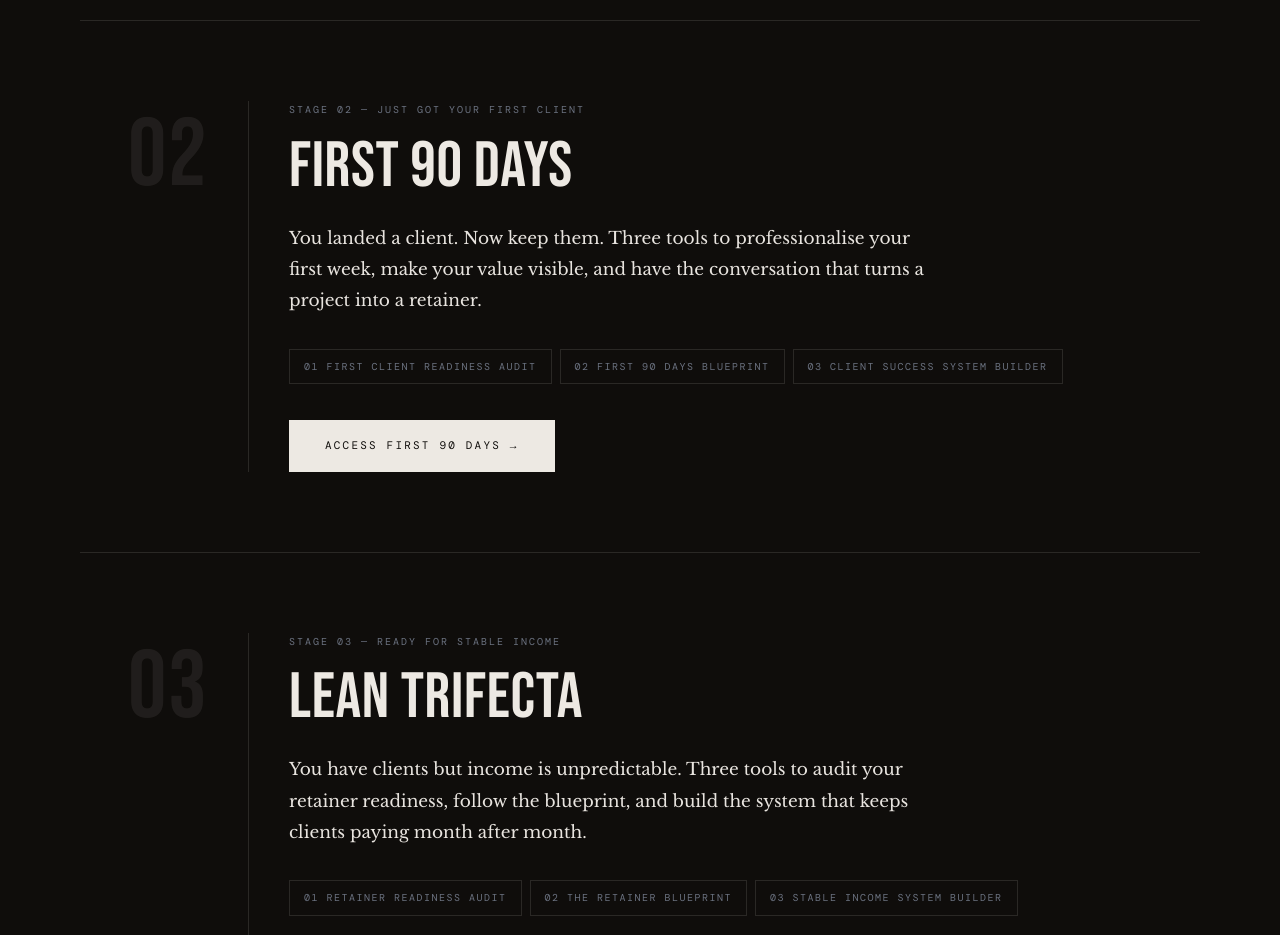
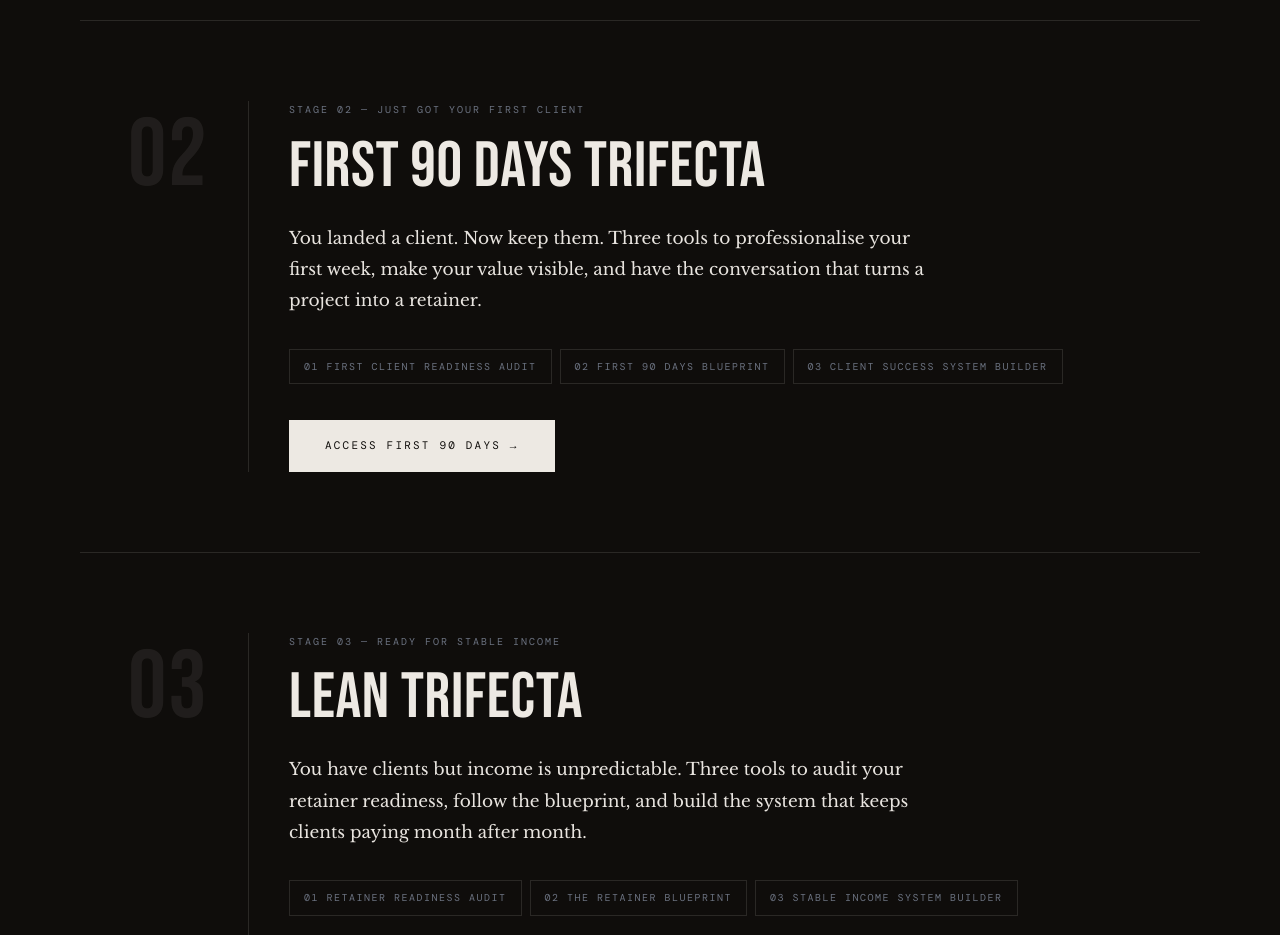
Before and after one commit to kittycataclysmic/systems-hub, a React (Vite) app: page / in a window 1280 px wide. Shown: the part 2140-3075 px from the top of the page. Built offline with nearby package versions, Linux system fonts and the light colour scheme.

Commit message:
Update App.jsx

```diff
--- a/src/App.jsx
+++ b/src/App.jsx
@@ -14,7 +14,7 @@ const trifectas = [
   {
     number: '02',
     stage: 'Stage 02 — Just Got Your First Client',
-    title: 'First 90 Days',
+    title: 'First 90 Days Trifecta',
     desc: 'You landed a client. Now keep them. Three tools to professionalise your first week, make your value visible, and have the conversation that turns a project into a retainer.',
     tools: ['First Client Readiness Audit', 'First 90 Days Blueprint', 'Client Success System Builder'],
     href: 'https://first90.marginmomentum.co/',
```
